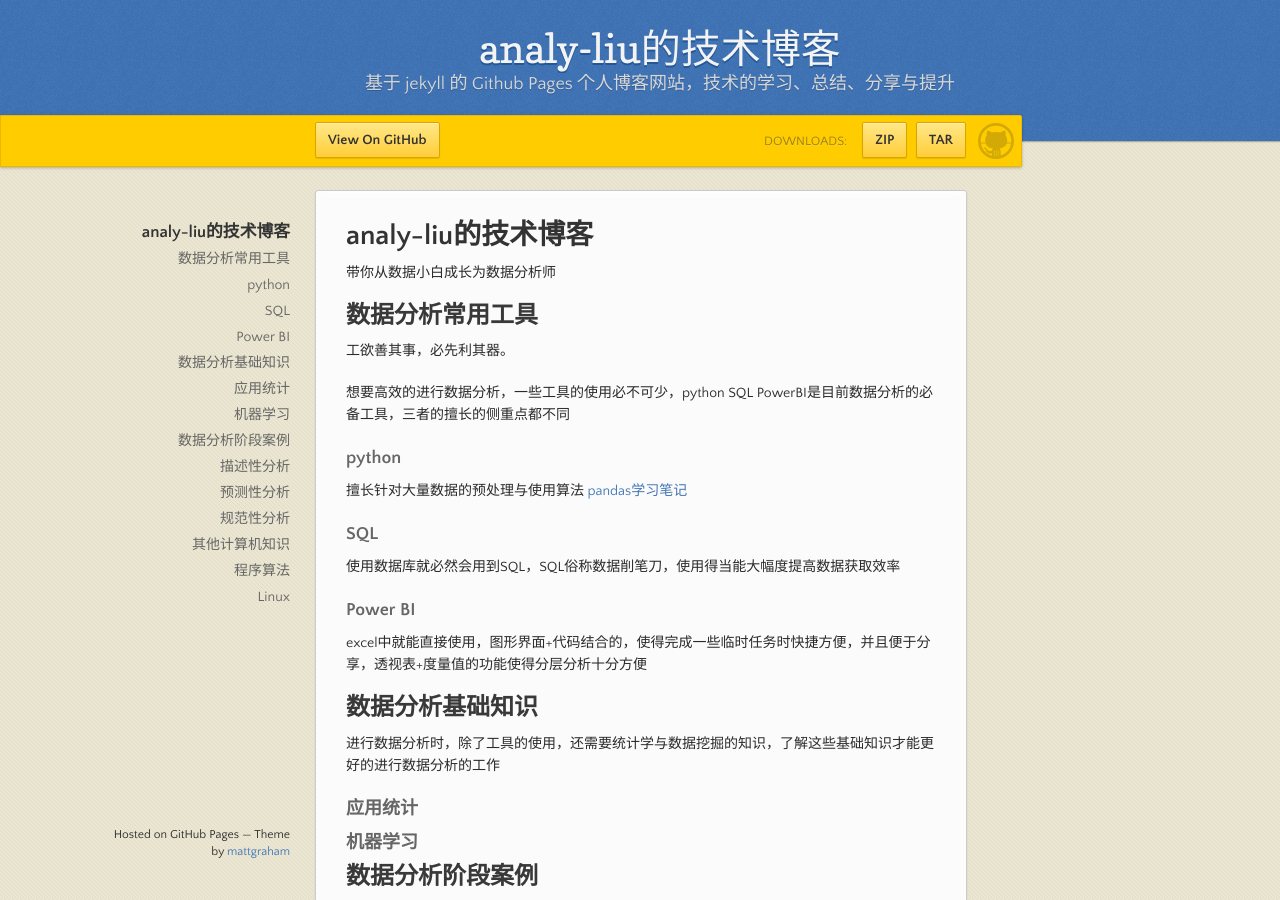
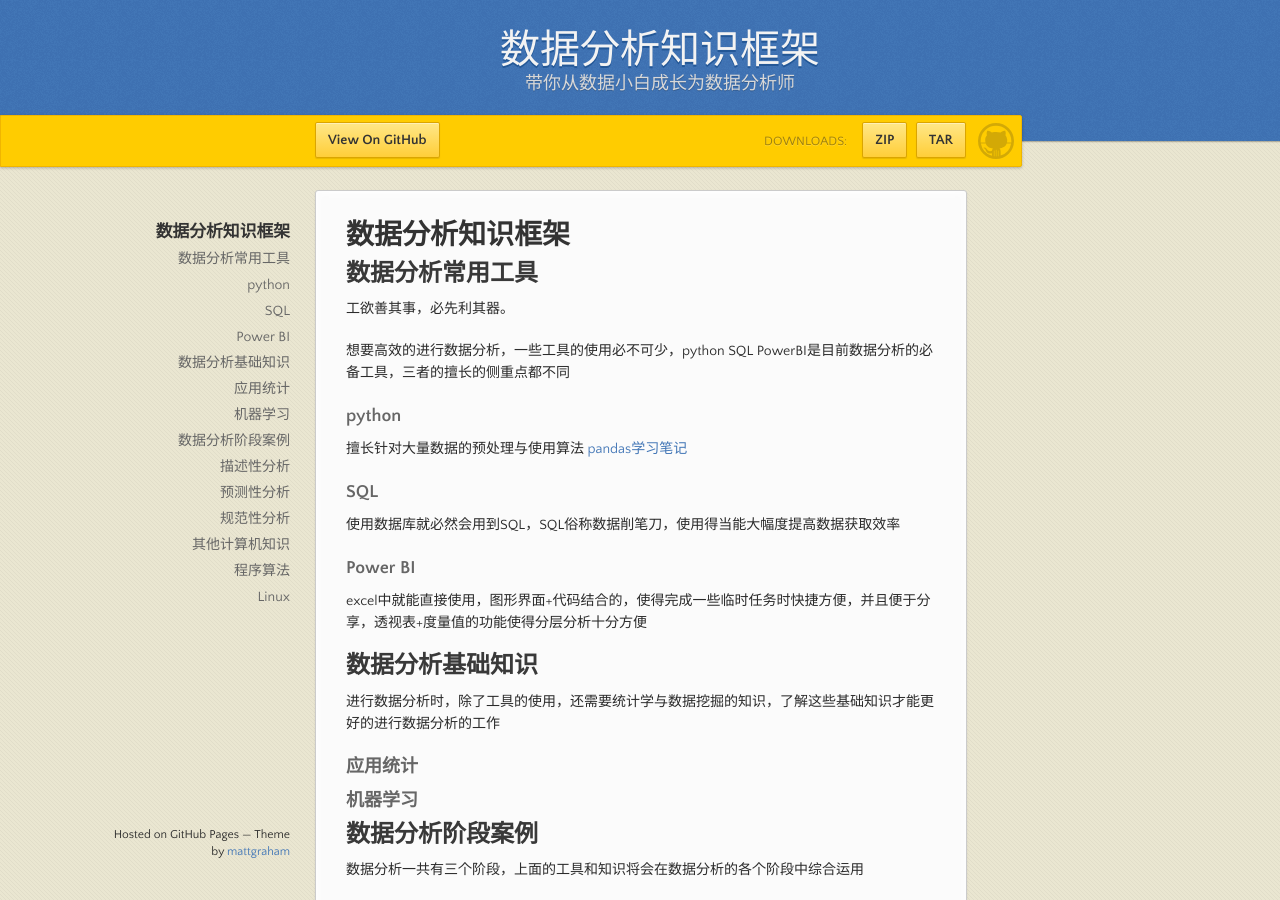
Before and after one commit to analy-liu/analy-liu.github.io, a Jekyll site: the page built from index.md, in a window 1280 px wide and 900 px high. Built offline with Jekyll 4.4.1, drawn with Linux system fonts in a browser that asks for light colours; our own code applies the rules of GitHub Pages for plain Markdown files.

Commit message:
fix 内容

```diff
--- a/_config.yml
+++ b/_config.yml
@@ -1,6 +1,6 @@
 title: analys-liu的博客 # 网站的标题
 description: > # 网站的描述，可能会出现在搜索引擎展示结果中
-  基于 jekyll 的 Github Pages 个人博客网站，技术的学习、总结、分享与提升
+  带你从数据小白成长为数据分析师
 
 url: "https://analy-liu.github.io/" # 网站地址
 github_repo: "https://github.com/analy-liu/analy-liu.github.io"
--- a/index.md
+++ b/index.md
@@ -2,9 +2,7 @@
 layout: default
 ---
 
-# analy-liu的技术博客
-
-带你从数据小白成长为数据分析师
+# 数据分析知识框架
 
 ## 数据分析常用工具
 
```
